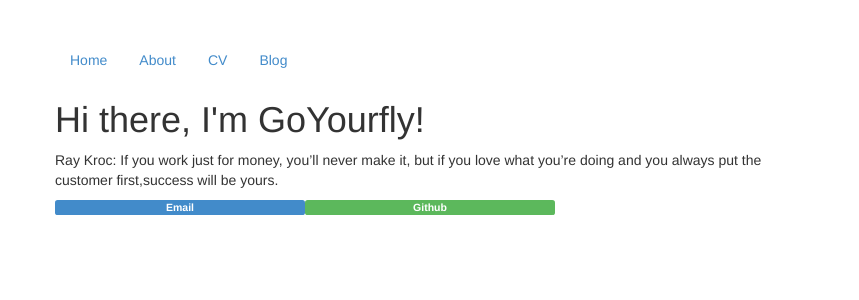
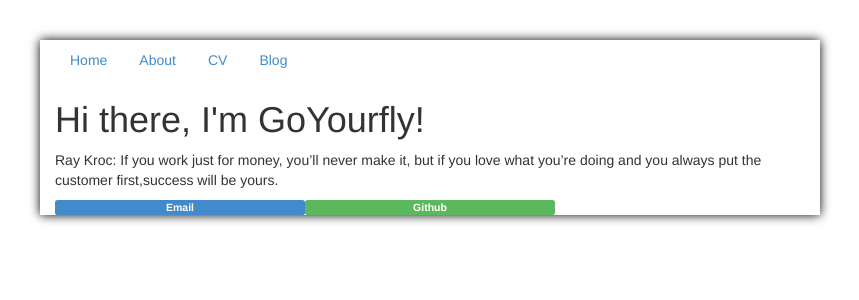
Before and after one commit to goyourfly/goyourfly.github.io, a Jekyll site: the page built from index.html, in a window 1280 px wide. Shown: the top 300 px of the page, without its empty margins (210-1069 px from the left). Built offline with Jekyll 4.4.1, drawn with Linux system fonts in a browser that asks for light colours.

Commit message:
Update default.html

```diff
--- a/_layouts/default.html
+++ b/_layouts/default.html
@@ -14,7 +14,7 @@
 		<body>
 		<div class="container">
 			<div class="row">
-				<div class="col-xs-12 col-md-8 col-md-offset-2" style="margin-top:40px;box-shadow:0px 0px 10px rgba(0,0,0,100f);">
+				<div class="col-xs-12 col-md-8 col-md-offset-2" style="margin-top:40px;box-shadow:0px 0px 10px rgba(0,0,0,100);">
 			<ul class="nav nav-pills" role="tablist">
 				<li role="presentation"><a href="/">Home</a></li>
 		       		<li role="presentation"><a href="/about">About</a></li>
```
